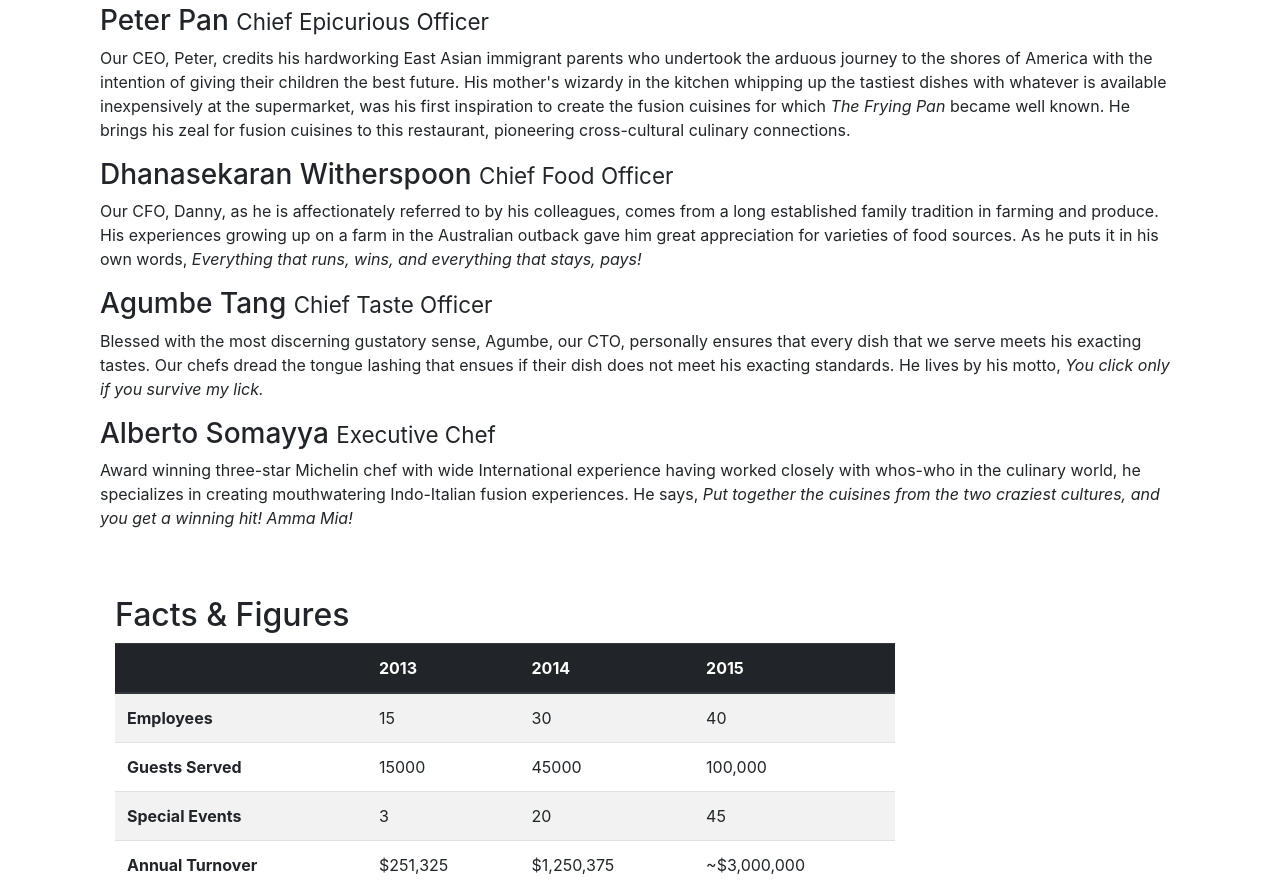
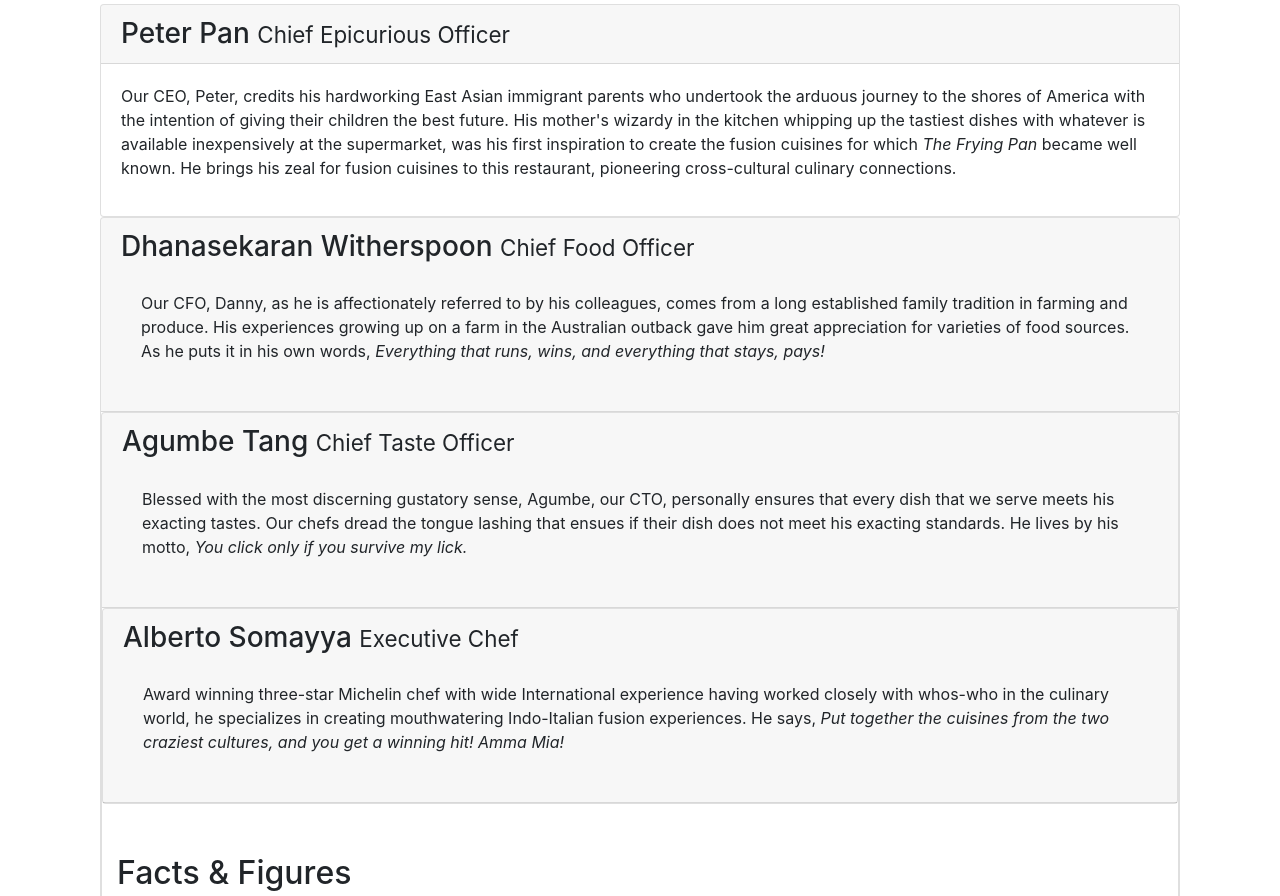
Before and after one commit to SMAmmar/bootstrap, a website: page aboutus.html in a window 1280 px wide. Shown: the part 907-1803 px from the top of the page. Drawn offline with nearby package versions, Linux system fonts and the light colour scheme.

Commit message:
Accordion and CSS file working
1/10/19

```diff
--- a/aboutus.html
+++ b/aboutus.html
@@ -10,8 +10,14 @@
     <meta http-equiv="x-ua-compatible" content="ie=edge">
 
     <!-- Bootstrap CSS -->
+  <script src="https://ajax.googleapis.com/ajax/libs/jquery/3.4.1/jquery.min.js"></script>
+  <script src="https://cdnjs.cloudflare.com/ajax/libs/popper.js/1.15.0/popper.min.js"></script>
+  <script src="https://kit.fontawesome.com/4ccd9cbb4a.js" crossorigin="anonymous"></script>
+    <!-- Bootstrap CSS -->
+    <link rel="stylesheet" href="https://cdnjs.cloudflare.com/ajax/libs/font-awesome/4.7.0/css/font-awesome.min.css">
     <link rel="stylesheet" href="https://maxcdn.bootstrapcdn.com/bootstrap/4.0.0/css/bootstrap.min.css" integrity="sha384-Gn5384xqQ1aoWXA+058RXPxPg6fy4IWvTNh0E263XmFcJlSAwiGgFAW/dAiS6JXm" crossorigin="anonymous">
-    <link rel="stylesheet" href="./node_modules/bootstrap/dist/css/bootstrap.min.css">
+
+<link type="text/css" rel="stylesheet" href="./node_modules/bootstrap/dist/css/bootstrap.min.css">
     <link href="css/styles.css" rel="stylesheet">
     <title>Ristorante Con Fusion</title>
 </head>
@@ -93,14 +99,67 @@
         <div class="container">
             <div >
                 <h2>Corporate Leadership</h2>
-                <h3>Peter Pan <small>Chief Epicurious Officer</small></h3>
-                <p  class="d-none d-sm-block">Our CEO, Peter, credits his hardworking East Asian immigrant parents who undertook the arduous journey to the shores of America with the intention of giving their children the best future. His mother's wizardy in the kitchen whipping up the tastiest dishes with whatever is available inexpensively at the supermarket, was his first inspiration to create the fusion cuisines for which <em>The Frying Pan</em> became well known. He brings his zeal for fusion cuisines to this restaurant, pioneering cross-cultural culinary connections.</p>
-                <h3>Dhanasekaran Witherspoon <small>Chief Food Officer</small></h3>
-                <p  class="d-none d-sm-block">Our CFO, Danny, as he is affectionately referred to by his colleagues, comes from a long established family tradition in farming and produce. His experiences growing up on a farm in the Australian outback gave him great appreciation for varieties of food sources. As he puts it in his own words, <em>Everything that runs, wins, and everything that stays, pays!</em></p>
-                <h3>Agumbe Tang <small>Chief Taste Officer</small></h3>
-                <p  class="d-none d-sm-block">Blessed with the most discerning gustatory sense, Agumbe, our CTO, personally ensures that every dish that we serve meets his exacting tastes. Our chefs dread the tongue lashing that ensues if their dish does not meet his exacting standards. He lives by his motto, <em>You click only if you survive my lick.</em></p>
+
+
+           <div class="accordian">
+                <div class="card">
+                        <div class="card-header" role="tab" id="peterhead">
+                        <h3 class="mb-0">
+                            <a data-toggle="collapse" data-target="#peter">
+                            Peter Pan <small>Chief Epicurious Officer</small>
+                            </a>
+                        </h3>
+                        </div>
+                        <div class="collapse show" id="peter" data-parent="#accordion">
+                            <div class="card-body">
+                                <p class="d-none d-sm-block">Our CEO, Peter, credits his hardworking East Asian immigrant parents who undertook the arduous journey to the shores of America with the intention of giving their children the best future. His mother's wizardy in the kitchen whipping up the tastiest dishes with whatever is available inexpensively at the supermarket, was his first inspiration to create the fusion cuisines for which <em>The Frying Pan</em> became well known. He brings his zeal for fusion cuisines to this restaurant, pioneering cross-cultural culinary connections.</p>
+                            </div>
+                        </div>
+                    </div>
+
+             <div class="card">
+                 <div  class="card-header" role="tab" id="dickhead">
+                 <h3 class="mb-0">
+                   <a data-toggle="collapse" data-target="#dick">
+                   <h3>Dhanasekaran Witherspoon <small>Chief Food Officer</small></h3>
+                </a>
+                </h3>
+                <div class="collapse show" id="dick" data-parent="#accordian">
+                     <div class="card-body">
+                         <p class="d-none d-sm-block"> Our CFO, Danny, as he is affectionately referred to by his colleagues, comes from a long established family tradition in farming and produce. His experiences growing up on a farm in the Australian outback gave him great appreciation for varieties of food sources. As he puts it in his own words, <em>Everything that runs, wins, and everything that stays, pays!</em> </p>
+                     </div>
+                </div>
+             </div>
+
+               <div class="card">
+                 <div  class="card-header" role="tab" id="agumbehead">
+                 <h3 class="mb-0">
+                   <a data-toggle="collapse" data-target="#agumbe">
+                 <h3>Agumbe Tang <small>Chief Taste Officer</small></h3>
+                </a>
+                </h3>
+                <div class="collapse show" id="agumbe" data-parent="#accordian">
+                     <div class="card-body">
+                        <p  class="d-none d-sm-block">Blessed with the most discerning gustatory sense, Agumbe, our CTO, personally ensures that every dish that we serve meets his exacting tastes. Our chefs dread the tongue lashing that ensues if their dish does not meet his exacting standards. He lives by his motto, <em>You click only if you survive my lick.</em></p>
+                     </div>
+                </div>
+             </div>
+
+                <div class="card">
+                 <div  class="card-header" role="tab" id="albertohead">
+                 <h3 class="mb-0">
+                   <a data-toggle="collapse" data-target="#alberto">
                 <h3>Alberto Somayya <small>Executive Chef</small></h3>
+                </a>
+                </h3>
+                <div class="collapse show" id="alberto" data-parent="#accordian">
+                     <div class="card-body">
                 <p  class="d-none d-sm-block">Award winning three-star Michelin chef with wide International experience having worked closely with whos-who in the culinary world, he specializes in creating mouthwatering Indo-Italian fusion experiences. He says, <em>Put together the cuisines from the two craziest cultures, and you get a winning hit! Amma Mia!</em></p>
+                     </div>
+                </div>
+             </div>
+                 </div>
+
             <div class="row row-content">
                 <div class="col-12 col-sm-9">
                   <h2> Facts &amp; Figures  </h2>
@@ -202,6 +261,7 @@
         </div>
     </footer>
       <!-- jQuery first, then Popper.js, then Bootstrap JS. -->
+
     <script src="node_modules/jquery/dist/jquery.slim.min.js"></script>
     <script src="node_modules/popper.js/dist/umd/popper.min.js"></script>
     <script src="node_modules/bootstrap/dist/js/bootstrap.min.js"></script>
--- a/css/styles.css
+++ b/css/styles.css
@@ -39,3 +39,10 @@ body{
     background-color: #512da8;
 
 }
+
+.tab-content {
+    border-left: 1px solid #ddd;
+    border-right: 1px solid #ddd;
+    border-bottom: 1px solid #ddd;
+    padding: 10px;
+}
--- a/package.json
+++ b/package.json
@@ -17,7 +17,7 @@
     "bootstrap": "^4.0.0",
     "bootstrap-social": "^5.1.1",
     "font-awesome": "^4.7.0",
-    "jquery": "^3.4.1",
-    "popper.js": "^1.12.3"
+    "jquery": "^3.3.1",
+    "popper.js": "^1.12.9"
   }
 }
```
Also changed, not shown: contactus.html (+3 -3 lines), index.html (+3 -1 lines), 1 other file.
